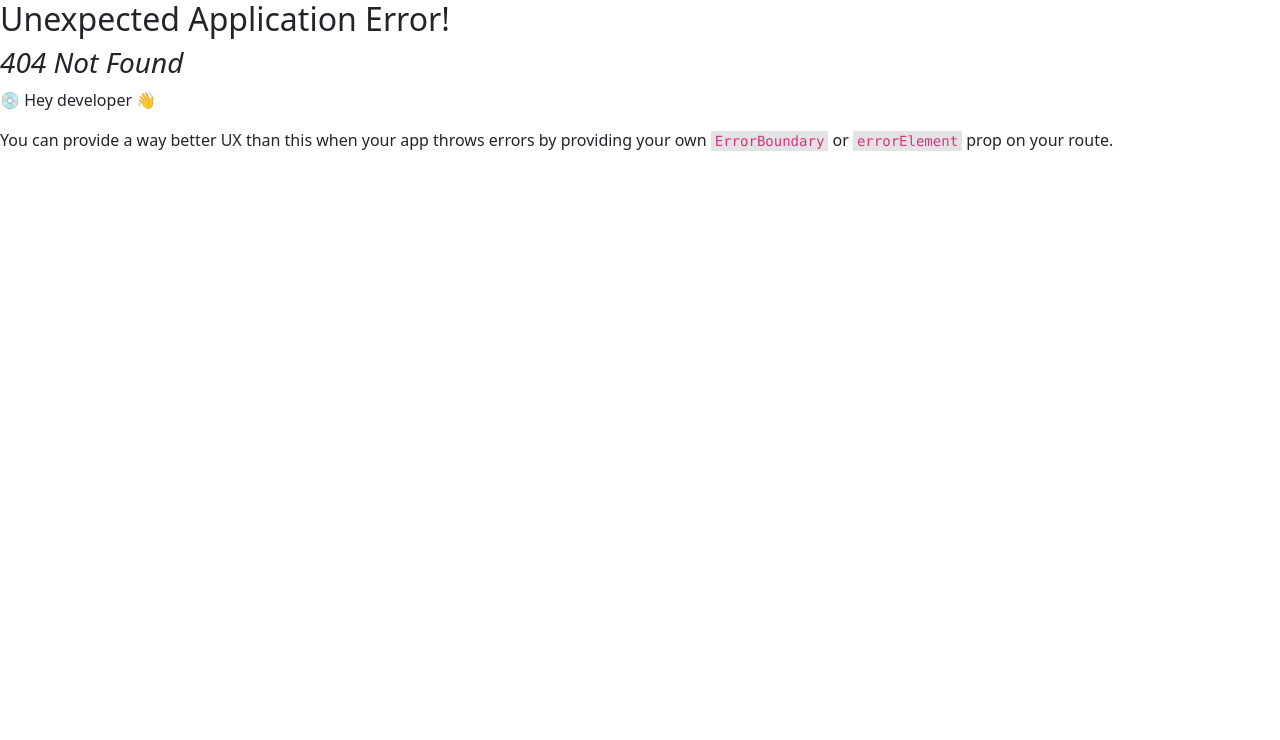
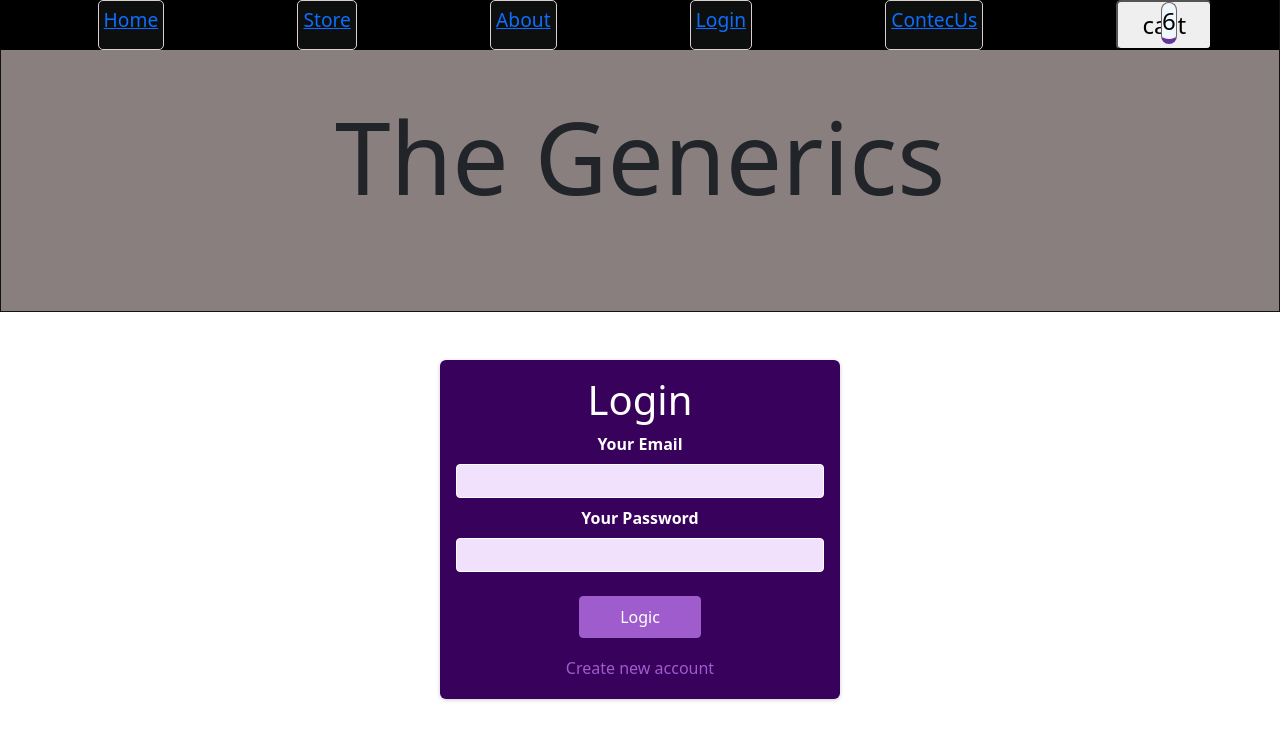
Before and after one commit to yashoka9876/ecommerseapplication2024_3rd-sharpnerproject, a React (Create React App) app: page /login in a window 1280 px wide. Before the commit this address had no page. Shown: the top 740 px of the page. Built offline with nearby package versions, Linux system fonts and the light colour scheme.

Commit message:
Here we add login credential here

```diff
--- a/src/App.js
+++ b/src/App.js
@@ -6,6 +6,7 @@ import Store from "./pages/Store";
 import RootLayout from "./pages/RootLayout";
 import Contects from "./pages/Contect";
 import StoreItem from "./pages/StoreItem";
+import AuthForm from './components/Authentication/AuthForm';
 
 
 function App() {
@@ -15,6 +16,7 @@ function App() {
     children:[
       {index:true,element:<Home/>},
       {path:'about',element:<About/>},
+      {path:'login',element:<AuthForm/>},
       {path:'store',element:<Store/>},
       {path:'/store/:ItemId',element:<StoreItem/>},
       {path:'contect',element:<Contects/>}
--- /dev/null
+++ b/src/components/Authentication/AuthForm.js
@@ -0,0 +1,114 @@
+import { useState, useRef, useContext } from 'react';
+
+import classes from './AuthForm.module.css';
+import AuthContext from '../../store/auth-context';
+import { useNavigate } from 'react-router-dom';
+
+
+const AuthForm = () => {
+  const [isLogin, setIsLogin] = useState(true);
+  const [isLoading,setIsLoding]=useState(false);
+  const emailInputRef=useRef();
+  const passwordInputRef=useRef();
+  const navigate=useNavigate();
+
+  const Ctx=useContext(AuthContext);
+
+
+
+
+  const switchAuthModeHandler = () => {
+    setIsLogin((prevState) => !prevState);
+  };
+
+  const submitHandler = (event)=>{
+    event.preventDefault();
+    const enteredEmail=emailInputRef.current.value;
+    const enteredPassword=passwordInputRef.current.value;
+    setIsLoding(true)
+    let url;
+    if(isLogin){
+      console.log(isLogin);
+      //here we are logic the credential data
+      url='https://identitytoolkit.googleapis.com/v1/accounts:signInWithPassword?key=AIzaSyDa_jbUsg5x1ywvKesSXurNjxjYY7Hn2BU'
+    } else{
+      console.log(isLogin);
+      // This one is when use create the stuff
+      url='https://identitytoolkit.googleapis.com/v1/accounts:signUp?key=AIzaSyDa_jbUsg5x1ywvKesSXurNjxjYY7Hn2BU'
+    }
+
+    //here we will handle both signup and signin
+
+    fetch(url,
+    {
+      method:'POST',
+      body:JSON.stringify({
+        email:enteredEmail,
+        password:enteredPassword,
+        returnSecureToken:true
+      }),
+      headers:{
+        'Content-Type':'application/json'
+      }
+    })
+    .then((res)=> {
+      setIsLoding(false)
+      if(res.ok){
+        //...
+        console.log("response is ok guru");
+        return res.json();
+      }else{
+       return res.json().then(data=>{
+          let errorMessage='Authentication failed!';
+          console.log("This things comming over hre");
+
+          throw new Error(errorMessage)
+        })
+      }
+    }).then(data=>{
+      console.log(typeof(+data.expiresIn));
+      Ctx.login(data.idToken)
+      navigate('/store')
+    }).catch(err =>{
+      console.log("this one is not fair")
+      alert('here you got login error')
+    });
+
+
+  }
+
+
+  return (
+    <section className={classes.auth}>
+      <h1>{isLogin ? 'Login' : 'Sign Up'}</h1>
+      <form onSubmit={submitHandler}>
+        <div className={classes.control}>
+          <label htmlFor='email'>Your Email</label>
+          <input type='email' id='email' required ref={emailInputRef}/>
+        </div>
+        <div className={classes.control}>
+          <label htmlFor='password'>Your Password</label>
+          <input
+            type='password'
+            id='password'
+            required
+            ref={passwordInputRef}
+          />
+        </div>
+        <div className={classes.actions}>
+       {!isLoading && <button>{isLogin ? 'Logic': 'Sinup'}</button>}
+       {isLoading && <p>Loading......</p>}
+          <button
+            type='button'
+            className={classes.toggle}
+            onClick={switchAuthModeHandler}
+          >
+            {isLogin ? 'Create new account' : 'Login with existing account'}
+          </button>
+        </div>
+      </form>
+    </section>
+  );
+};
+
+export default AuthForm;
--- /dev/null
+++ b/src/components/Authentication/AuthForm.module.css
@@ -0,0 +1,72 @@
+.auth {
+    margin: 3rem auto;
+    width: 95%;
+    max-width: 25rem;
+    border-radius: 6px;
+    background-color: #38015c;
+    box-shadow: 0 1px 4px rgba(0, 0, 0, 0.2);
+    padding: 1rem;
+    text-align: center;
+  }
+
+  .auth h1 {
+    text-align: center;
+    color: white;
+  }
+
+  .control {
+    margin-bottom: 0.5rem;
+  }
+
+  .control label {
+    display: block;
+    color: white;
+    font-weight: bold;
+    margin-bottom: 0.5rem;
+  }
+
+  .control input {
+    font: inherit;
+    background-color: #f1e1fc;
+    color: #38015c;
+    border-radius: 4px;
+    border: 1px solid white;
+    width: 100%;
+    text-align: left;
+    padding: 0.25rem;
+  }
+
+  .actions {
+    margin-top: 1.5rem;
+    display: flex;
+    flex-direction: column;
+    align-items: center;
+  }
+
+  .actions button {
+    cursor: pointer;
+    font: inherit;
+    color: white;
+    background-color: #9f5ccc;
+    border: 1px solid #9f5ccc;
+    border-radius: 4px;
+    padding: 0.5rem 2.5rem;
+  }
+
+  .actions button:hover {
+    background-color: #873abb;
+    border-color: #873abb;
+  }
+
+  .actions .toggle {
+    margin-top: 1rem;
+    background-color: transparent;
+    color: #9f5ccc;
+    border: none;
+    padding: 0.15rem 1.5rem;
+  }
+
+  .actions .toggle:hover {
+    background-color: transparent;
+    color: #ae82cc;
+  }
--- a/src/components/header/Headers.js
+++ b/src/components/header/Headers.js
@@ -17,6 +17,7 @@ const Header = (props) => {
             <li><Link to=''>Home</Link></li>
             <li><Link to='store'>Store</Link></li>
             <li><Link to='about'>About</Link></li>
+            <li><Link to='login'>Login</Link></li>
             <li><Link to='contect'>ContecUs</Link></li>
             <div className={classes.button}>
                 <button onClick={()=>props.onHandleCartItem()}>cart<span className={classes.headerCartNo}>{totalQuantity}</span></button>
--- /dev/null
+++ b/src/store/auth-context.js
@@ -0,0 +1,40 @@
+import React, {useState } from "react"
+
+const AuthContext=React.createContext({
+    token:'',
+    isLoggedIn:false,
+    login:()=>{},
+    logout:()=>{}
+})
+
+//chote veer this one is nother but component here whcih you will
+//return here to overlap <App/> component
+
+export const AuthContextProvider = (props)=>{
+    const [token,setToken]=useState(localStorage.getItem('token'))
+
+    const userIsLoggedIn=!!token;
+
+    const loginHandler = (token)=>{
+        localStorage.setItem('token',token);
+        setToken(token)
+    }
+
+    const logoutHandler= ()=>{
+        localStorage.removeItem('token');
+        setToken(null)
+    }
+
+    setTimeout(logoutHandler,5000)
+
+
+    return <AuthContext.Provider value={{
+        token:token,
+        isLoggedIn:userIsLoggedIn,
+        login:loginHandler,
+        logout:logoutHandler
+    }}>
+        {props.children}
+    </AuthContext.Provider>
+}
+export default AuthContext;
```
